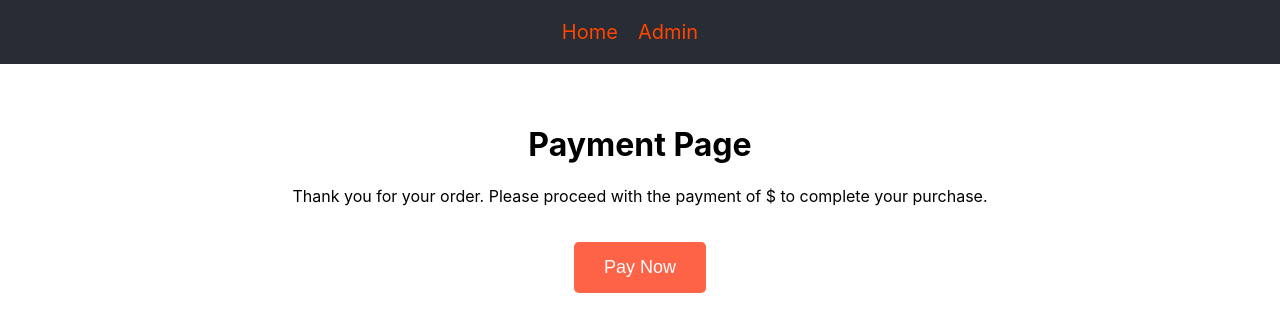
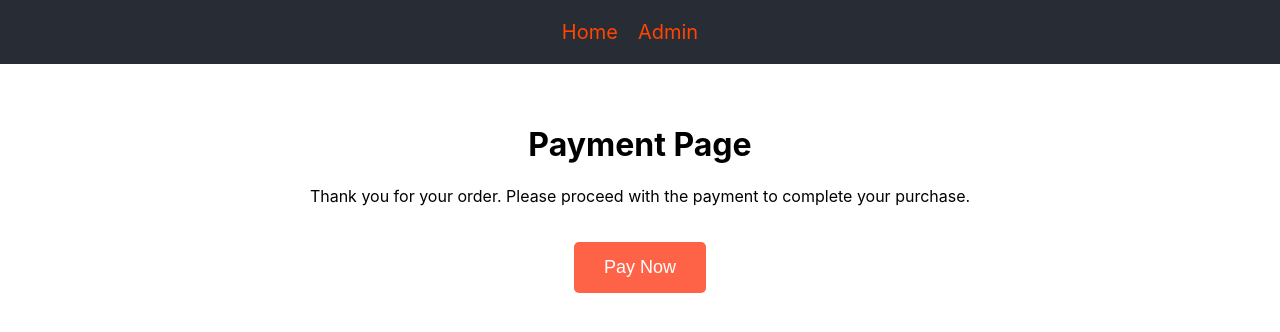
Before and after one commit to olisebz/AstroPizaz, a React (Create React App) app: page /pay in a window 1280 px wide. Shown: the top 332 px of the page. Built offline with nearby package versions, Linux system fonts and the light colour scheme.

Commit message:
deleted the price on the paypage this is for another story

```diff
--- a/src/pages/pay/PayPage.js
+++ b/src/pages/pay/PayPage.js
@@ -4,17 +4,16 @@ import './PayPage.css';
 
 function PayPage() {
   const navigate = useNavigate();
-  const totalPrice = JSON.parse(localStorage.getItem('totalPrice'));
 
   const handlePayment = () => {
-    alert("Payment successful!");
+    alert("Payment successful! Your order will be delivered soon.");
     navigate('/');
   };
 
   return (
     <div className="pay-page">
       <h1>Payment Page</h1>
-      <p>Thank you for your order. Please proceed with the payment of ${totalPrice} to complete your purchase.</p>
+      <p>Thank you for your order. Please proceed with the payment to complete your purchase.</p>
       <button onClick={handlePayment} className="pay-button">Pay Now</button>
     </div>
   );
```
